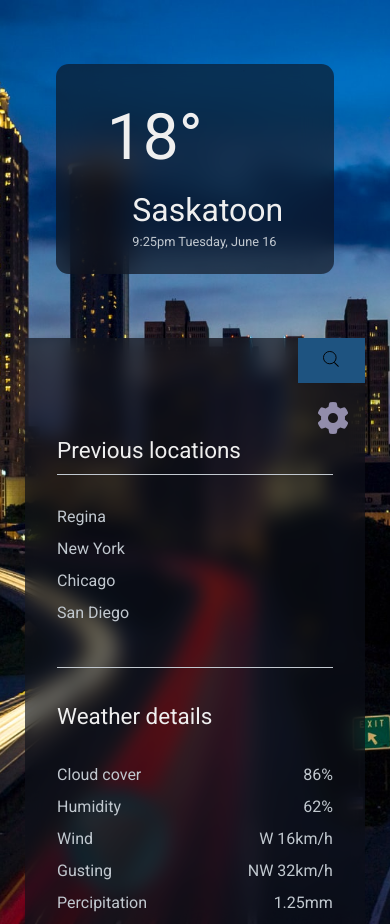
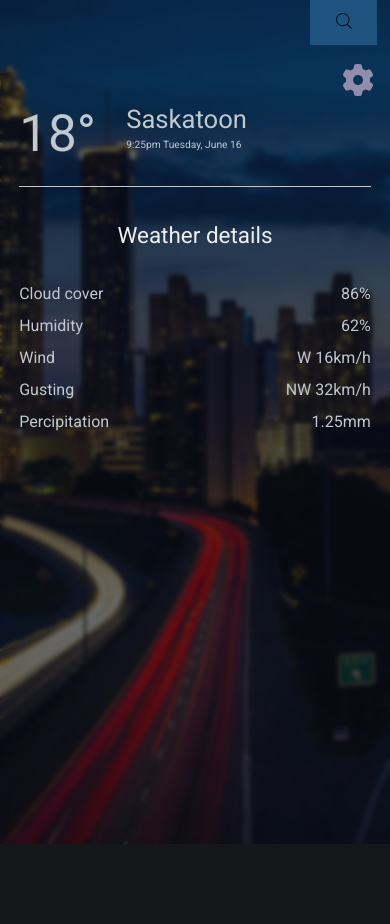
Before and after one commit to SpectreAscended/weather, a plain HTML site: page index.html in a window 390 px wide. After the commit the page ends 844 px from the top, so only its background shows below. Drawn offline with Linux system fonts and the light colour scheme.

Commit message:
modified mobile styling

```diff
--- /dev/null
+++ b/css/mediaQueries.css
@@ -0,0 +1,96 @@
+@media (max-width: 1500px) {
+  html {
+    font-size: 55%;
+  }
+
+  .info__box {
+    padding: 3rem 6rem;
+    margin: 10rem 10rem;
+  }
+
+  .current__temperature {
+    font-size: 8rem;
+  }
+
+  .current__city {
+    font-size: 4rem;
+  }
+
+  .current__details {
+    font-size: 1.6rem;
+  }
+}
+
+@media (max-width: 1200px) {
+  html {
+    font-size: 50%;
+  }
+}
+
+@media (max-width: 900px) {
+  html {
+    font-size: 40%;
+  }
+  main {
+    flex-direction: column;
+    background-size: cover;
+    background-position: top;
+    max-height: 100%;
+    align-items: center;
+  }
+
+  .section__left {
+    flex-basis: 20%;
+    max-width: 100%;
+    display: none;
+  }
+
+  .section__right {
+    flex-basis: auto;
+    flex-shrink: 0;
+    max-height: 100%;
+    backdrop-filter: blur(2px);
+    padding-inline: 2rem;
+    background-repeat: repeat;
+    overflow-x: scroll;
+  }
+
+  .search__input {
+    transform: scaleX(0);
+    transform-origin: right;
+    transition: all 350ms ease-in-out;
+  }
+
+  .previous {
+    transform: ScaleY(0);
+    opacity: 0;
+    transition: all 450ms ease-in-out;
+    transform-origin: top;
+    display: none;
+  }
+
+  .mobile-info__box {
+    display: block;
+    padding-bottom: 2rem;
+    border-bottom: solid 1px var(--clr-midnight-neutral-200);
+  }
+
+  .current__details--heading {
+    text-align: center;
+  }
+}
+
+@media (max-width: 600px) {
+  .section__right {
+    width: 100%;
+  }
+  .container--details {
+    margin: 1rem 4rem;
+  }
+}
+
+@media (max-width: 450px) {
+  .container--details {
+    margin: 1rem 1rem;
+  }
+}
--- a/css/style.css
+++ b/css/style.css
@@ -38,7 +38,7 @@ main {
   max-height: 100vh;
   width: 100%;
   display: flex;
-  overflow: hidden;
+  overflow-x: hidden;
 }
 
 ul {
@@ -51,16 +51,10 @@ a:visited {
   color: inherit;
 }
 
-/* a:link:focus,
-a:visited:focus {
-  box-shadow: 0 0 8rem #c7d0d8;
-} */
-
 .section__left {
-  /* width: 60%; */
   height: 100vh;
   flex-basis: 60%;
-  /* background-color: rgba(128, 128, 128, 0.267); */
+  background-color: rgba(128, 128, 128, 0.267);
 }
 
 .section__right {
@@ -79,6 +73,10 @@ a:visited:focus {
   padding: 4rem 8rem;
   margin: 10rem 15rem;
   border-radius: 2rem;
+}
+
+.mobile-info__box {
+  display: none;
 }
 
 .info__box--details {
@@ -100,6 +98,11 @@ a:visited:focus {
   font-size: 2rem;
   display: block;
   color: var(--clr-midnight-neutral-200);
+  overflow-y: scroll;
+}
+
+.current__details::-webkit-scrollbar {
+  display: none;
 }
 
 /* Search */
@@ -231,28 +234,3 @@ a:visited:focus {
     transform: rotate(360deg);
   }
 }
-
-@media (max-width: 1200px) {
-  html {
-    font-size: 50%;
-  }
-}
-
-@media (max-width: 900px) {
-  html {
-    font-size: 40%;
-  }
-  main {
-    flex-direction: column;
-    background-size: cover;
-    background-position: top;
-    max-height: 100%;
-    align-items: center;
-  }
-
-  .search__input {
-    transform: scaleX(0);
-    transform-origin: right;
-    transition: all 350ms ease-in-out;
-  }
-}
--- a/index.html
+++ b/index.html
@@ -12,6 +12,7 @@
       rel="stylesheet"
     />
     <link rel="stylesheet" href="./css/style.css" />
+    <link rel="stylesheet" href="./css/mediaQueries.css" />
     <script
       src="https://kit.fontawesome.com/ebd5f61e54.js"
       crossorigin="anonymous"
@@ -39,7 +40,7 @@
         <div class="search__wrapper">
           <form class="search__box">
             <input type="text" class="search__input" />
-            <button class="search__btn">
+            <button type="submit" class="search__btn">
               <span
                 ><img
                   class="search__btn--img"
@@ -61,6 +62,13 @@
               <li class="previous__list--item"><a href="#">Chicago</a></li>
               <li class="previous__list--item"><a href="#">San Diego </a></li>
             </ul>
+          </div>
+          <div class="mobile-info__box">
+            <h1 class="current__temperature">18°</h1>
+            <div class="info__box--details">
+              <h2 class="current__city">Saskatoon</h2>
+              <p class="current__details">9:25pm Tuesday, June 16</p>
+            </div>
           </div>
           <div class="current__details">
             <div class="current__details--wrapper">
```
